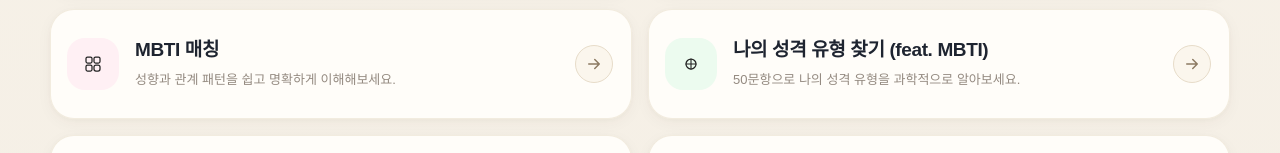
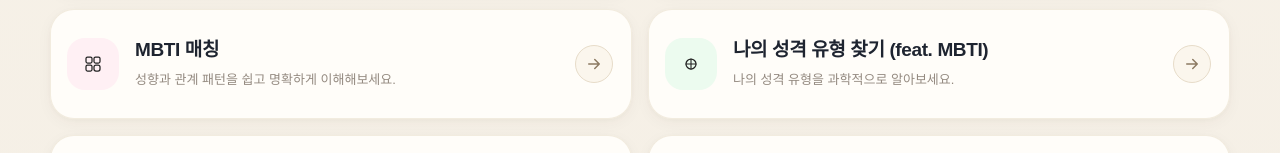
Before and after one commit to inhwoi7/dasangdam-com-top, a Next.js app: page / in a window 1280 px wide. Shown: the part 608-761 px from the top of the page. Built offline with nearby package versions, Linux system fonts and the light colour scheme; no server answers.

Commit message:
문구 변경: 50문항 제외

```diff
--- a/app/page.tsx
+++ b/app/page.tsx
@@ -15,7 +15,7 @@
   { title: "사주", description: "타고난 흐름과 현재의 운을 편안하게 살펴보세요.", href: "/services/saju", icon: "saju" },
   { title: "행운의 숫자", description: "가벼운 마음으로 확인하는 행운의 숫자를 확인해보세요.", href: "/services/lucky", icon: "lucky" },
   { title: "MBTI 매칭", description: "성향과 관계 패턴을 쉽고 명확하게 이해해보세요.", href: "/services/mbti", icon: "mbti" },
-  { title: "나의 성격 유형 찾기 (feat. MBTI)", description: "50문항으로 나의 성격 유형을 과학적으로 알아보세요.", href: "/services/ipip", icon: "ipip" },
+  { title: "나의 성격 유형 찾기 (feat. MBTI)", description: "나의 성격 유형을 과학적으로 알아보세요.", href: "/services/ipip", icon: "ipip" },
   { title: "사주 궁합", description: "우리 둘의 성향 차이와 조화를 확인해보세요.", href: "/services/chemi", icon: "compatibility" },
   { title: "사다리 게임", description: "운명의 사다리를 타볼까요? 친구들과 함께 즐겨보세요.", href: "/services/ladder", icon: "ladder" },
   { title: "주역점", description: "오늘 하루의 기운을 가볍고 편안하게 확인해보세요.", href: "https://my-iching-app-five.vercel.app", icon: "fortune" },
```
